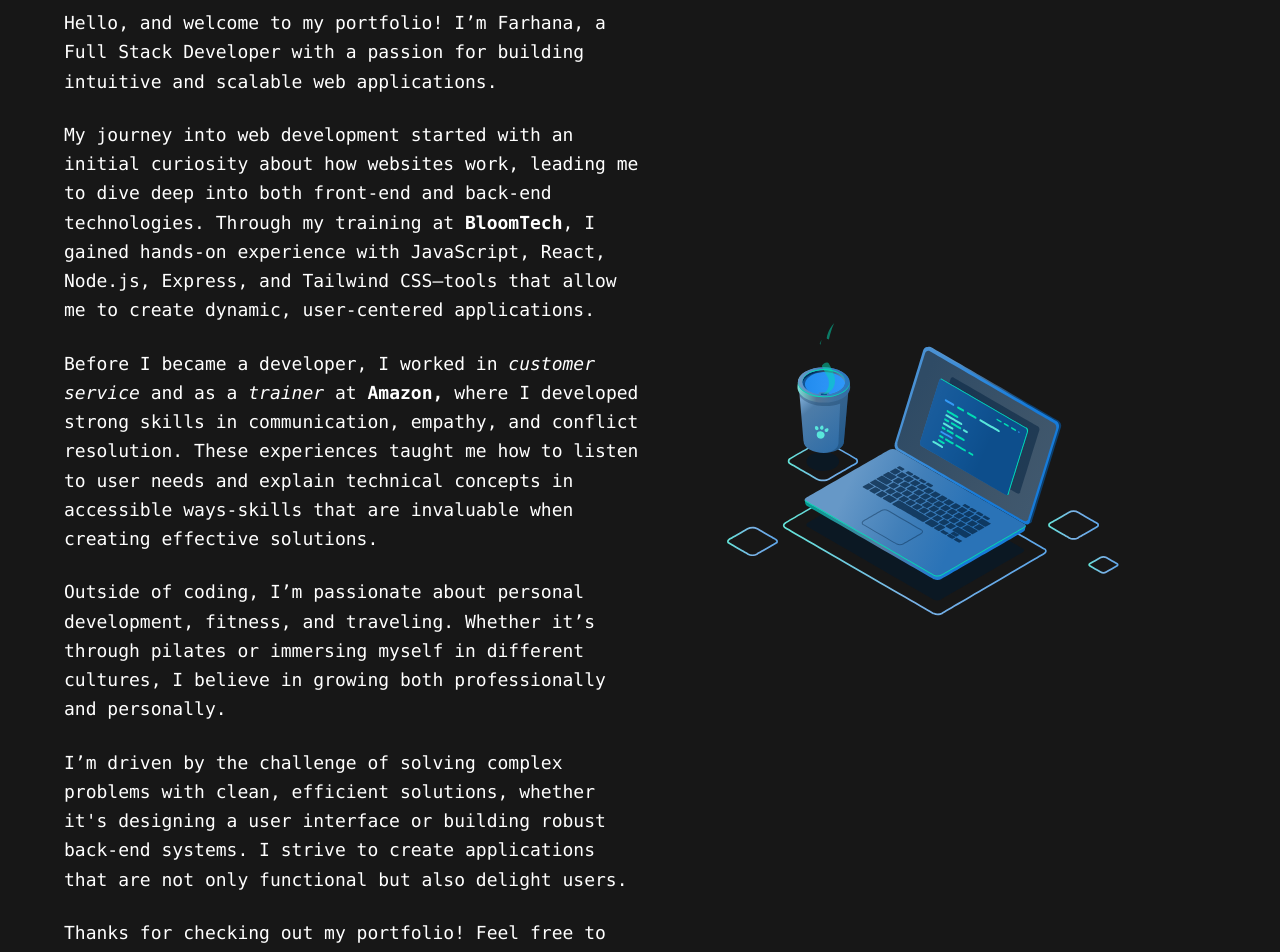
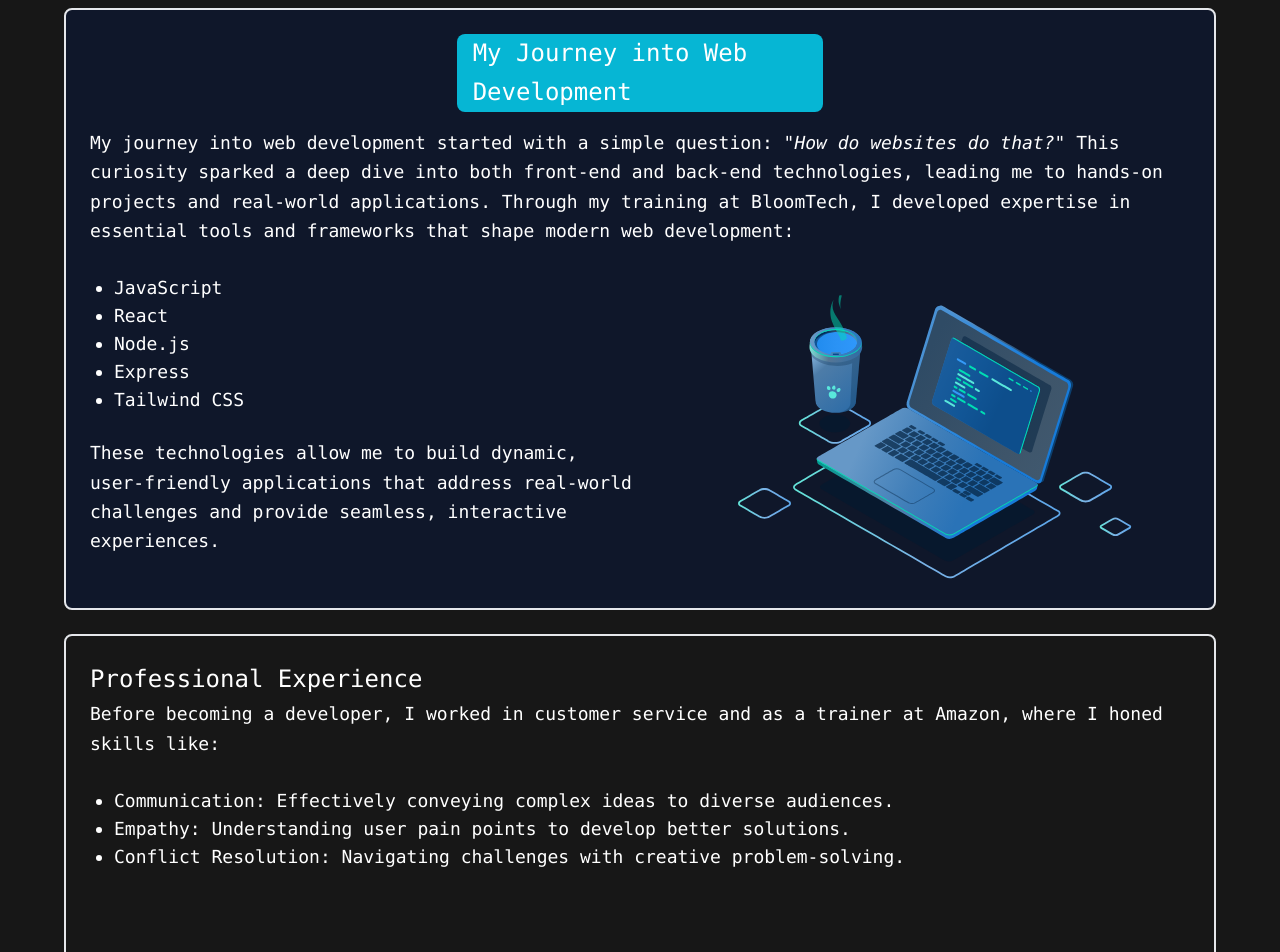
Before and after one commit to FarhanaUK/Portfolio, a React (Vite) app in the folder portfolio/: page /about in a window 1280 px wide. Shown: the part 220-1172 px from the top of the page. Built offline with nearby package versions, Linux system fonts and the light colour scheme.

Commit message:
Styling for about section

```diff
--- a/portfolio/src/components/AboutMe.jsx
+++ b/portfolio/src/components/AboutMe.jsx
@@ -7,19 +7,22 @@ function AboutMe() {
         <div className="w-full lg:w-2/3 px-4">
           <h1 className="text-3xl font-bold mb-4">About Me</h1>
           <p className="mb-4">
-            Hi, I’m Farhana Aktar, a passionate Full Stack Developer committed
-            to creating seamless web experiences. My journey began with a
-            curiosity for how websites work, which led me to dive into both
-            front-end and back-end development. Over time, I honed my skills in
-            technologies like React, Node.js, and Tailwind CSS, allowing me to
-            build responsive and dynamic web applications.
+          Hi! I’m a Full Stack Developer who’s obsessed with making things work (and work beautifully).
+          My journey into software engineering started with a simple question:
+          “How do websites even do that?” One curiosity led to another, and before I knew it,
+          I was knee-deep in JavaScript, React, Node.js, and Tailwind CSS, figuring out how to turn ideas into interactive web experiences.
           </p>
           <p className="my-4">
-            I am driven by problem-solving and the opportunity to transform
-            ideas into functional, user-friendly solutions. Whether it’s
-            developing a sleek landing page or architecting a complex web
-            system, I am passionate about crafting innovative solutions that
-            make a real impact. Let’s build something amazing together!
+          I might have only a few projects under my belt right now,
+          but each one is a stepping stone to mastering the craft.
+          Software engineering, for me, isn’t just about writing code—it’s about solving problems,
+          learning something new every day, and creating stuff that actually makes a difference.
+          I get a real kick out of building things that people enjoy using, whether it's an elegant front-end or a solid back-end.
+          </p>
+          <p>
+          If you’re into clean, user-friendly apps and innovative solutions,
+          we’re on the same page! Let’s build something fun together.
+          (And yes, this portfolio you’re checking out right now is one of the things I’ve built. Sneaky, right?)
           </p>
         </div>
 
--- a/portfolio/src/components/TopThree.jsx
+++ b/portfolio/src/components/TopThree.jsx
@@ -13,10 +13,10 @@ function TopThree({showHeader = true}) {
       image: "/1.png",
     },
     {
-      title: "AI Love Partner ",
+      title: "Portfolio",
       description:
-        "COMING SOON! This is a website that users can interact with an AI with memory.",
-      github: "https://github.com/FarhanaUK/ai-project",
+        "My portfolio showcasing my skills and projects, built with React, JavaScript, Tailwind CSS, and Firebase.",
+      github: "https://github.com/FarhanaUK/Portfolio",
       image: "/mypic.jpg",
     },
     {
--- a/portfolio/src/pages/About.jsx
+++ b/portfolio/src/pages/About.jsx
@@ -1,52 +1,149 @@
-import laptop from '../../src/assets/laptop.json'
-import Lottie from "lottie-react"
+import laptop from "../../src/assets/laptop.json";
+import Lottie from "lottie-react";
 
 function About() {
-    return (
-      <div
-      className="flex flex-col md:flex-row text-white p-12 mx-4 mt-28 rounded-lg" >
-        <section className='md:w-1/2 space-y-6'>
+  return (
+    <div className="mb-6 text-lg leading-relaxed flex justify-center md:flex-row text-white p-12 mx-4 mt-28">
+      <section className="md:w-3/2 space-y-6">
+        <div className="flex flex-col items-center border-2 border-solid rounded-lg bg-slate-900 p-6">
+          <h1 className="flex justify-center text-2xl leading-relaxed mb-4 bg-cyan-500 w-1/3 rounded-lg px-4">
+            My Journey into Web Development
+          </h1>
+          <p>
+            My journey into web development started with a simple question:{" "}
+            <span className="italic">"How do websites do that?" </span>
+            This curiosity sparked a deep dive into both front-end and back-end
+            technologies, leading me to hands-on projects and real-world
+            applications. Through my training at BloomTech, I developed
+            expertise in essential tools and frameworks that shape modern web
+            development:
+          </p>
+
+          <br />
+          <div className="flex w-full md:flex-row items-start justify-between">
 
 
-          <p className="mb-6 text-lg leading-relaxed">
-            Hello, and welcome to my portfolio!
-              I’m Farhana, a Full Stack Developer with a passion for building intuitive and scalable web applications.
+    <div className="w-full md:w-1/2">
+      <ul className="list-disc pl-6 text-lg">
+        <li>JavaScript</li>
+        <li>React</li>
+        <li>Node.js</li>
+        <li>Express</li>
+        <li>Tailwind CSS</li>
+      </ul>
+      <p className="my-6">
+        These technologies allow me to build dynamic, user-friendly
+        applications that address real-world challenges and provide
+        seamless, interactive experiences.
+      </p>
+    </div>
+
+
+    <div className="w-full md:w-1/2 flex justify-end items-start mt-[-70px] mb-[-70px]">
+      <Lottie
+        animationData={laptop}
+        style={{ width: "100%", maxWidth: "500px", height: "auto", maxHeight: "450px" }}
+      />
+    </div>
+
+  </div>
+</div>
+
+        <div className="border-2 border-solid rounded-lg p-6">
+          <h1 className="text-2xl leading-relaxed">Professional Experience</h1>
+          <p>
+            Before becoming a developer, I worked in customer service and as a
+            trainer at Amazon, where I honed skills like:
           </p>
 
-          <p className="mb-6 text-lg leading-relaxed">
-            My journey into web development started with an initial curiosity about how websites work,
-            leading me to dive deep into both front-end and back-end technologies. Through my training at
-            <span className="font-semibold">   BloomTech</span>,
-             I gained hands-on experience with JavaScript, React, Node.js, Express, and Tailwind CSS—tools that allow me to create dynamic, user-centered applications.
+          <br />
+
+          <ul className="list-disc pl-6 mb-6 text-lg">
+            <li>
+              Communication: Effectively conveying complex ideas to diverse
+              audiences.
+            </li>
+            <li>
+              Empathy: Understanding user pain points to develop better
+              solutions.
+            </li>
+            <li>
+              Conflict Resolution: Navigating challenges with creative
+              problem-solving.
+            </li>
+          </ul>
+          <div className="flex justify-center items-center md:w-1/2 mt-8 md:mt-0">
+            <Lottie
+              animationData={laptop}
+              style={{ width: "100%", maxWidth: "500px", height: "auto" }}
+            />
+          </div>
+
+          <p>
+            These experiences are invaluable in my development work, where I
+            prioritize user needs and accessibility.
+          </p>
+        </div>
+        <div className="border-2 border-solid rounded-lg p-6">
+          <h1 className="text-2xl leading-relaxed">Outside of Coding</h1>
+          <p>
+            When I’m not coding, I’m focused on personal growth and staying
+            active. I’m passionate about:
           </p>
 
-          <p className="mb-6 text-lg leading-relaxed">
-            Before I became a developer, I worked in <span className="italic">customer service   </span>
-             and as a  <span className="italic">trainer</span> at <span className="font-semibold">Amazon,   </span>
-              where I developed strong skills in communication, empathy, and conflict resolution.
-               These experiences taught me how to listen to user needs and explain technical concepts in accessible ways-skills that are invaluable when creating effective solutions.
+          <br />
+
+          <ul className="list-disc pl-6 mb-6 text-lg">
+            <li>
+              Personal Development: Always looking for ways to grow both
+              professionally and personally.
+            </li>
+            <li>Fitness: Pilates keeps me energized and focused</li>
+            <li>
+              Traveling: Exploring new cultures fuels my creativity and broadens
+              my perspective.
+            </li>
+          </ul>
+          <div className="flex justify-center items-center md:w-1/2 mt-8 md:mt-0">
+            <Lottie
+              animationData={laptop}
+              style={{ width: "100%", maxWidth: "500px", height: "auto" }}
+            />
+          </div>
+        </div>
+
+        <div className="border-2 border-solid rounded-lg p-6">
+          <h1 className="text-2xl leading-relaxed">My Philosophy</h1>
+          <p>
+            I’m driven by the challenge of solving complex problems with clean,
+            efficient solutions. Whether it’s designing an intuitive user
+            interface or building a powerful back-end, I always aim to deliver
+            applications that not only work well but also delight users.
           </p>
+          <div className="flex justify-center items-center md:w-1/2 mt-8 md:mt-0">
+            <Lottie
+              animationData={laptop}
+              style={{ width: "100%", maxWidth: "500px", height: "auto" }}
+            />
+          </div>
+        </div>
 
-          <p className="mb-6 text-lg leading-relaxed">
-            Outside of coding, I’m passionate about personal development, fitness, and traveling.
-             Whether it’s through pilates or immersing myself in different cultures, I believe in growing both professionally and personally.
+        <div className="border-2 border-solid rounded-lg p-6">
+          <h1 className="text-2xl leading-relaxed">Let’s Connect!</h1>
+          <p>
+            Thank you for checking out my portfolio. If you’re interested in
+            collaborating or exploring my projects, feel free to get in touch!
           </p>
+          <div className="flex justify-center items-center md:w-1/2 mt-8 md:mt-0">
+            <Lottie
+              animationData={laptop}
+              style={{ width: "100%", maxWidth: "500px", height: "auto" }}
+            />
+          </div>
+        </div>
+      </section>
+    </div>
+  );
+}
 
-          <p className="mb-6 text-lg leading-relaxed">
-            I’m driven by the challenge of solving complex problems with clean, efficient solutions,
-             whether it's designing a user interface or building robust back-end systems. I strive to create applications that are not only functional but also delight users.
-          </p>
-
-          <p className="text-lg leading-relaxed">
-            Thanks for checking out my portfolio! Feel free to connect with me or explore my projects.
-          </p>
-        </section>
-        <div className='flex justify-center items-center md:w-1/2 mt-8 md:mt-0'>
-          <Lottie animationData={laptop}  style={{ width: '100%', maxWidth: '500px', height: 'auto'}} />
-        </div>
-      </div>
-
-    );
-  }
-
-  export default About;
+export default About;
```
